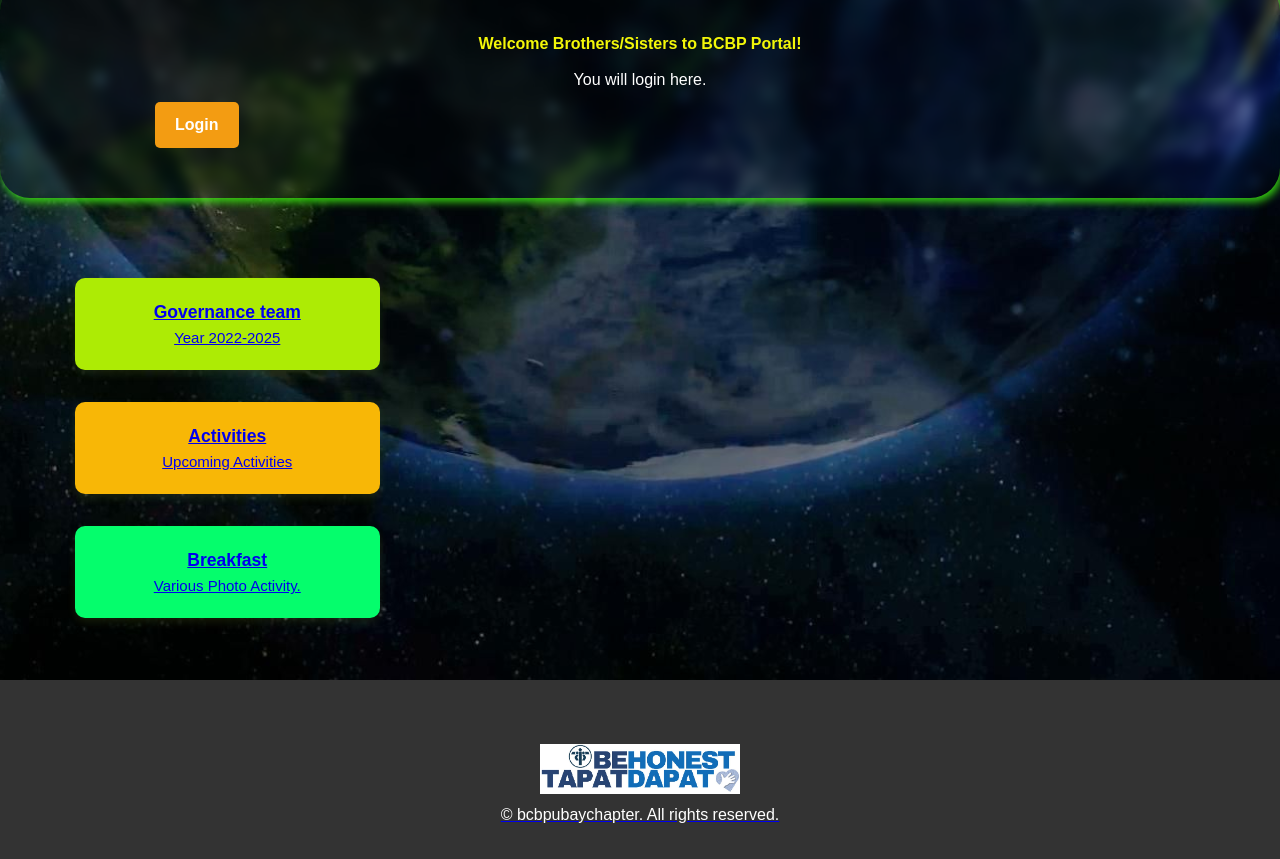
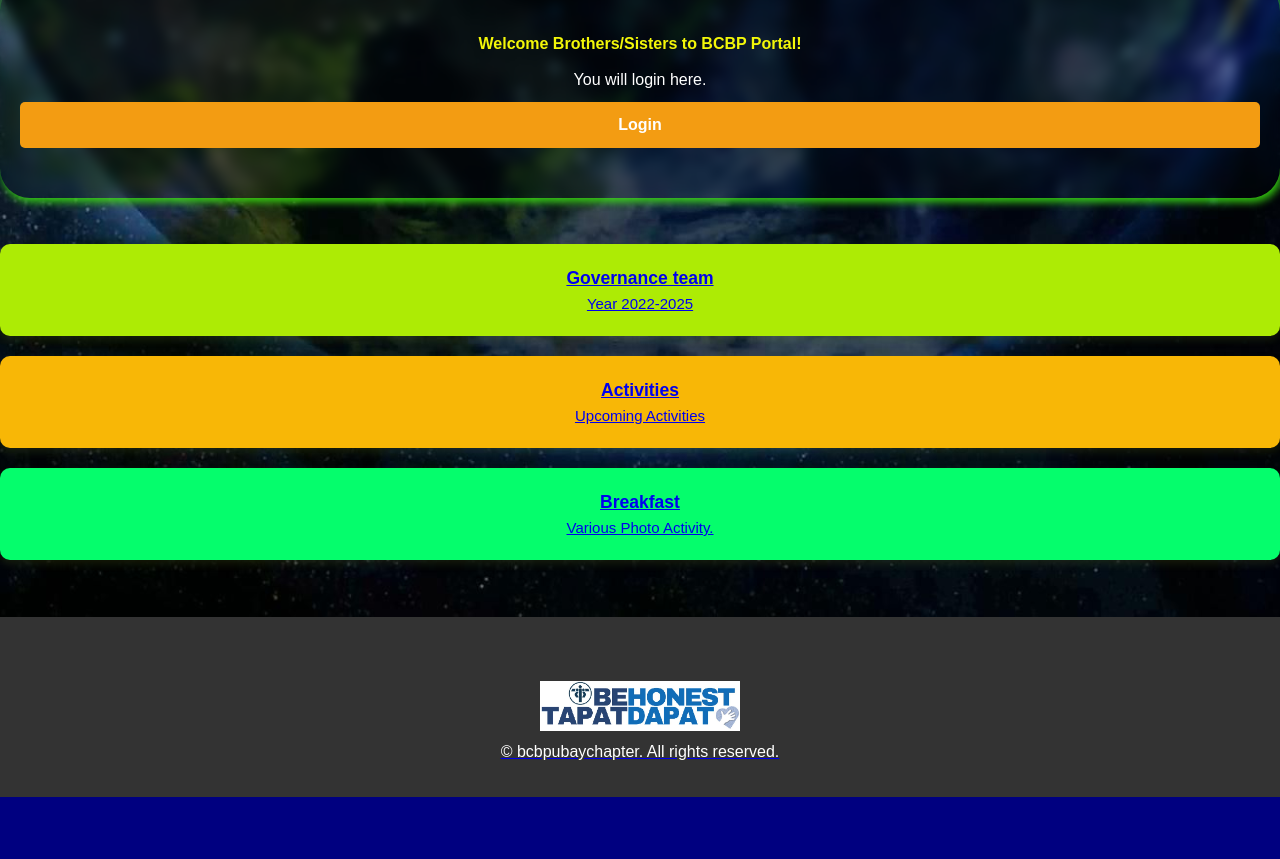
Before and after one commit to Didzdy/ubay, a plain HTML site: page index.html in a window 1280 px wide. Shown: the part 1312-2171 px from the top of the page. After the commit the page ends 2109 px from the top, so only its background shows below. Drawn offline with Linux system fonts and the light colour scheme.

Commit message:
Update style.css

```diff
--- a/style.css
+++ b/style.css
@@ -106,7 +106,8 @@ nav a:hover {
 }
 
 .btn {
-    display: inline-block;
+    display: grid;
+    flex-wrap: wrap;
     padding: 10px 20px;
     background: #f39c12;
     color: white;
@@ -114,7 +115,7 @@ nav a:hover {
     font-weight: 600;
     border-radius: 5px;
     transition: 0.3s;
-    margin-left: 135px;
+
 }
 
 .btn:hover {
@@ -123,8 +124,7 @@ nav a:hover {
 
 /* Features Section */
 .features {
-    align-items: center;
-    display: grid;
+    display: inline;
     grid-template-columns: 1fr 3fr;
     gap: 2rem;
     text-align: center;
@@ -134,8 +134,9 @@ nav a:hover {
 }
 
 .feature {
-    margin-left:  60px;
-    display: inline-block;
+    margin-top: 20px;
+    display: grid;
+    flex-wrap: wrap;
     background: rgb(203, 233, 195);
     padding: 20px;
     border-radius: 10px;
@@ -152,13 +153,13 @@ nav a:hover {
     margin-top: 2rem;
   }
 
-  @media (max-width: 400px) {
+  @media (max-width: 430px) {
     .container {
       grid-template-columns: 1fr;
     }
   }
 
-  @media (min-: 400px) {
+  @media (min-: 932px) {
     .container {
       grid-template-columns: 1fr;
     }
```
